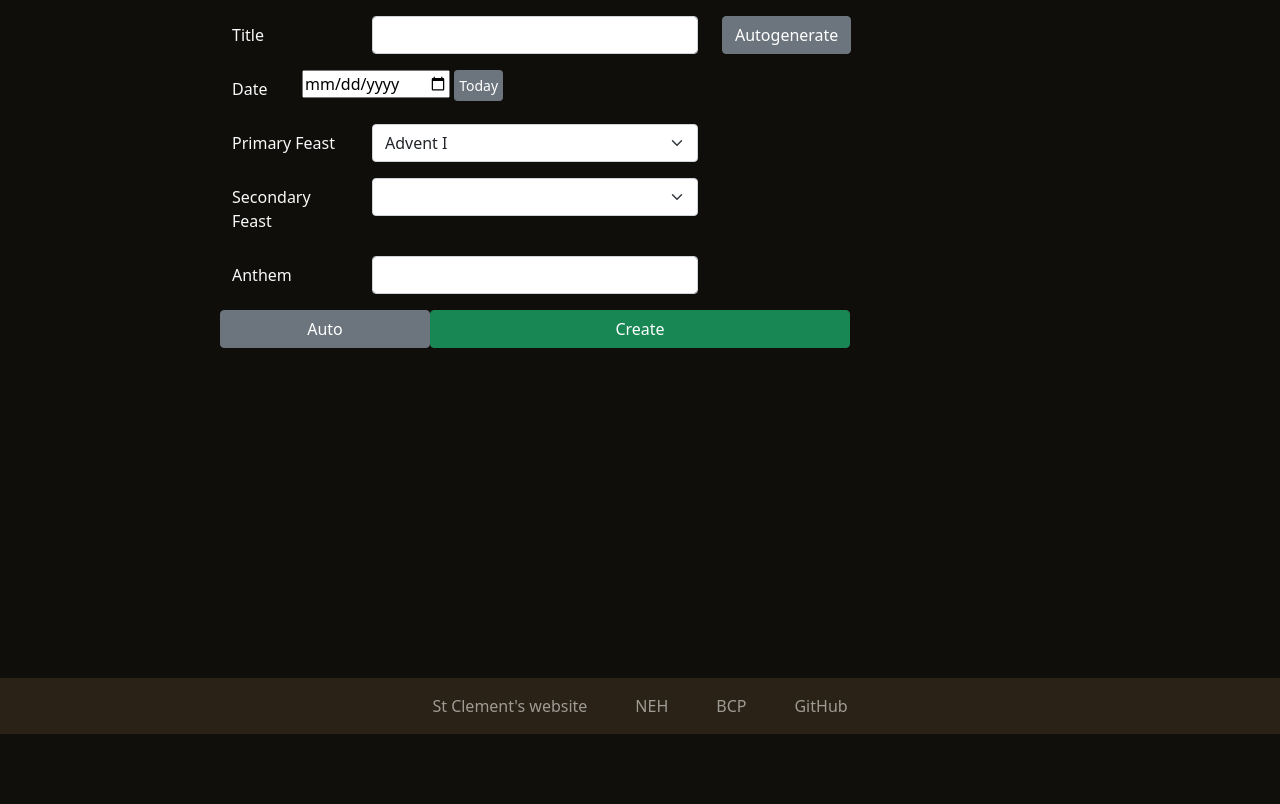
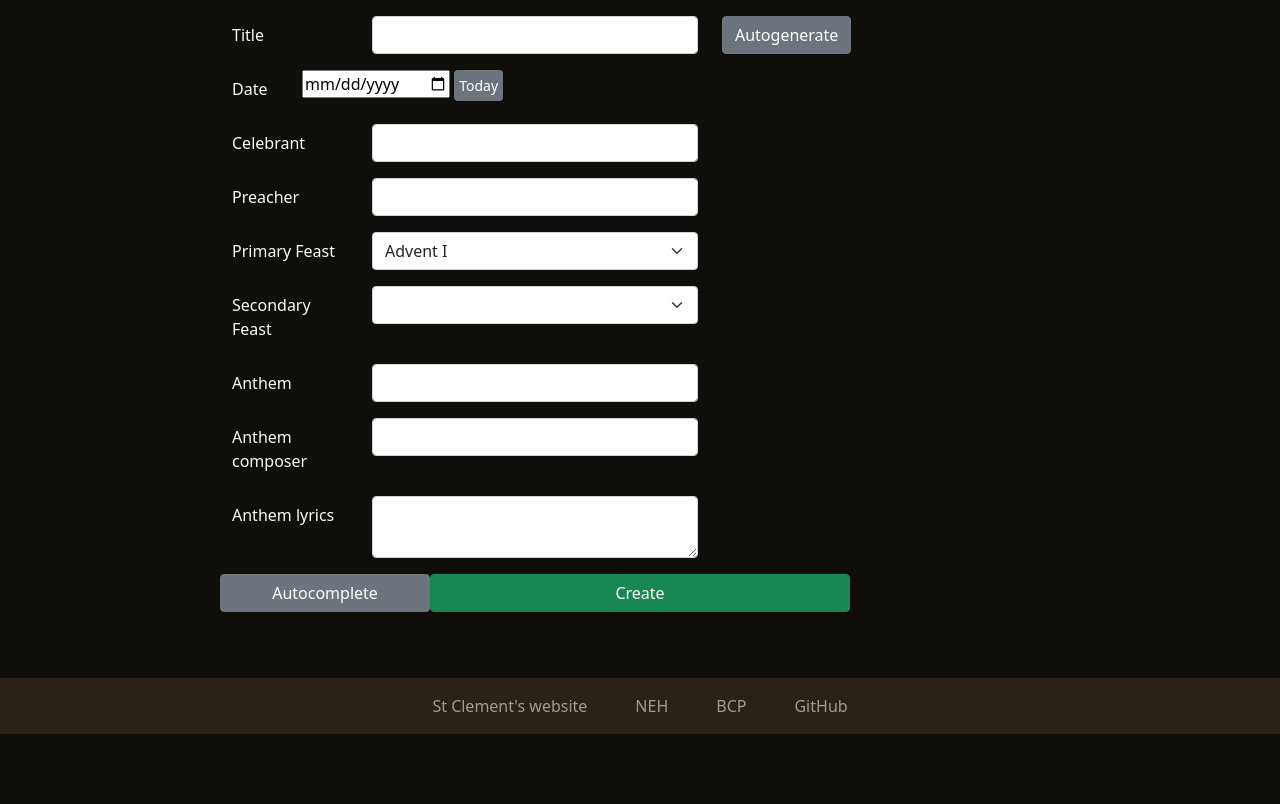
Before and after one commit to jftsang/pypew, a Flask app: page /pewSheet/ in a window 1280 px wide. Shown: the part 66-870 px from the top of the page. Before the commit the page ends 800 px from the top, so only its background shows below. Run offline with Flask 2, Linux system fonts and the light colour scheme; parts of the project's set-up code (start-up, migrations or seed data) failed here and were passed over.

Commit message:
Add more information to the pew sheet view

```diff
--- a/forms.py
+++ b/forms.py
@@ -30,9 +30,13 @@ class PewSheetForm(FlaskForm):
     feast_names = [feast.name for feast in Feast.all()]
     title = StringField('Title', validators=[DataRequired()])
     date = DateField('Date', validators=[DataRequired()])
+    celebrant = StringField('Celebrant')
+    preacher = StringField('Preacher')
     primary_feast_name = SelectField('Primary Feast', choices=feast_names)
     secondary_feast_name = SelectField('Secondary Feast', choices=[''] + feast_names)
-    anthem = StringField('Anthem')
+    anthem_title = StringField('Anthem')
+    anthem_composer = StringField('Anthem composer')
+    anthem_lyrics = StringField('Anthem lyrics', widget=TextArea())
 
 
 class UpdateTextsForm(FlaskForm):
--- a/pypew.py
+++ b/pypew.py
@@ -7,6 +7,7 @@ from typing import Optional
 from dotenv import load_dotenv
 from flask import Flask, url_for
 
+import filters
 import views
 
 load_dotenv()
@@ -53,6 +54,11 @@ def create_app(pypew: Optional[PyPew] = None, **kwargs) -> Flask:
     app.errorhandler(404)(views.not_found_handler)
     app.errorhandler(Exception)(views.internal_error_handler)
 
+    app.template_filter('celebrant_and_preacher')(filters.celebrant_and_preacher)
+    app.template_filter('english_date')(filters.english_date)
+
+    app.jinja_env.globals.update(len=len)
+
     if pypew is not None:
         pypew.app = app
 
--- a/static/styles.css
+++ b/static/styles.css
@@ -8,6 +8,11 @@ main {
 
 h1, h2, h3, h4, h5, h6 {
     font-family: "Book Antiqua", serif;
+}
+
+h2 {
+    font-size: larger;
+    font-weight: bold;
 }
 
 #navbar {
--- a/templates/pewSheet.html
+++ b/templates/pewSheet.html
@@ -5,102 +5,46 @@
     {% if service %}
         <div class="container">
 
-        <h1>{{ service.title }}</h1>
+            <h1>{{ service.title }}</h1>
+
+            <p>{{ service.date | english_date }}. {{ service | celebrant_and_preacher }}</p>
 
             <p class="text-muted">
                 You would see information about <strong>{{ service.title }}</strong> here,
                 and some buttons to generate .docx and .pdf files.</p>
 
             <p class="text-muted">{{ service }}</p>
+
+            <h2>Introit</h2>
+            <p class="pewbody">{{ service.introit }}</p>
+
+            {% if len(service.collects) > 1 %}
+                <h2>Collects</h2>
+            {% elif len(service.collects) == 1 %}
+                <h2>Collect</h2>
+            {% endif %}
+            {% for c in service.collects %}
+                <p>{{ c }}</p>
+            {% endfor %}
+
+            <h2>Offertory Proper</h2>
+            <p class="pewbody">{{ service.primary_feast.offertory }}</p>
+
+            <h2>Communion Proper</h2>
+            <p class="pewbody">{{ service.primary_feast.communion }}</p>
+
+
+            {% if service.anthem %}
+                <h2>Anthem: {{ service.anthem.title }}</h2>
+                <p class="pewbody">{{ service.anthem.lyrics }}</p>
+            {% endif %}
+
+
         </div>
     {% endif %}
 
     <div class="container">
-        <form method="post"
-              action="{{ url_for('pew_sheet_create_view') }}"
-              class="px-5">
-            {{ form.csrf_token }}
-
-            <div class="row mb-3">
-                {{ form.title.label(class='col-sm-2 col-form-label') }}
-                <div class="col-sm-5">
-                    {{ form.title(class='form-control') }}
-                    {% if form.title.errors %}
-                        {% for error in form.title.errors %}
-                            <small class="font-small text-danger">
-                                {{ error }}
-                            </small>
-                        {% endfor %}
-                    {% endif %}
-                </div>
-                <div class="col">
-                    <a class="btn btn-secondary" id="autogenerate">Autogenerate</a>
-                </div>
-            </div>
-
-            <div class="row mb-3">
-                {{ form.date.label(class='col-sm-1 col-form-label') }}
-                <div class="col">
-                    {{ form.date(class='form-date') }}
-                    <a class="btn btn-secondary btn-sm px-1" id="today-btn">Today</a>
-                    {% if form.date.errors %}
-                        {% for error in form.date.errors %}
-                            <small class="font-small text-danger">
-                                {{ error }}
-                            </small>
-                        {% endfor %}
-                    {% endif %}
-                </div>
-            </div>
-
-            <div class="row mb-3">
-                {{ form.primary_feast_name.label(class='col-sm-2 col-form-label') }}
-                <div class="col-sm-5">
-                    {{ form.primary_feast_name(class='form-select') }}
-                    {% if form.primary_feast_name.errors %}
-                        {% for error in form.primary_feast_name.errors %}
-                            <small class="font-small text-danger">
-                                {{ error }}
-                            </small>
-                        {% endfor %}
-                    {% endif %}
-                </div>
-            </div>
-
-            <div class="row mb-3">
-                {{ form.secondary_feast_name.label(class='col-sm-2 col-form-label') }}
-                <div class="col-sm-5">
-                    {{ form.secondary_feast_name(class='form-select') }}
-                    {% if form.secondary_feast_name.errors %}
-                        {% for error in form.secondary_feast_name.errors %}
-                            <small class="font-small text-danger">
-                                {{ error }}
-                            </small>
-                        {% endfor %}
-                    {% endif %}
-                </div>
-            </div>
-
-            <div class="row mb-3">
-                {{ form.anthem.label(class='col-sm-2 col-form-label') }}
-                <div class="col-sm-5">
-                    {{ form.anthem(class='form-control') }}
-                    {% if form.anthem.errors %}
-                        {% for error in form.anthem.errors %}
-                            <small class="font-small text-danger">
-                                {{ error }}
-                            </small>
-                        {% endfor %}
-                    {% endif %}
-                </div>
-            </div>
-
-            <div class="row">
-                    <a id="auto-btn" class="btn btn-secondary w-25">Auto</a>
-                <br/>
-                    <input type="submit" class="btn btn-success w-50" value="Create">
-            </div>
-        </form>
+        {% include 'serviceForm.html' %}
     </div>
 
     <script>
@@ -113,9 +57,9 @@
 
         autogenerate.onclick = () => {
             if (secondaryFeastNameField.value)
-                titleField.value = primaryFeastNameField.value + ' (' + secondaryFeastNameField.value + ') ' + dateField.value;
+                titleField.value = primaryFeastNameField.value + ' (' + secondaryFeastNameField.value + ') ';
             else
-                titleField.value = primaryFeastNameField.value + ' ' + dateField.value;
+                titleField.value = primaryFeastNameField.value;
         };
 
         const todayBtn = document.getElementById('today-btn');
@@ -123,6 +67,13 @@
             dateField.value = (new Date()).toISOString().split('T')[0];
         }
 
+        const autoFields = [titleField, dateField];
+        autoButton.onmouseover = () => {
+            autoFields.forEach((e) => {e.classList.add('bg-warning')});
+        }
+        autoButton.onmouseout = () => {
+            autoFields.forEach((e) => {e.classList.remove('bg-warning')});
+        }
         autoButton.onclick = () => {
             todayBtn.onclick();
             autogenerate.onclick();
--- /dev/null
+++ b/templates/serviceForm.html
@@ -0,0 +1,141 @@
+<form method="post"
+      action="{{ url_for('pew_sheet_create_view') }}"
+      class="px-5">
+    {{ form.csrf_token }}
+
+    <div class="row mb-3">
+        {{ form.title.label(class='col-sm-2 col-form-label') }}
+        <div class="col-sm-5">
+            {{ form.title(class='form-control') }}
+            {% if form.title.errors %}
+                {% for error in form.title.errors %}
+                    <small class="font-small text-danger">
+                        {{ error }}
+                    </small>
+                {% endfor %}
+            {% endif %}
+        </div>
+        <div class="col">
+            <a class="btn btn-secondary" id="autogenerate">Autogenerate</a>
+        </div>
+    </div>
+
+    <div class="row mb-3">
+        {{ form.date.label(class='col-sm-1 col-form-label') }}
+        <div class="col">
+            {{ form.date(class='form-date') }}
+            <a class="btn btn-secondary btn-sm px-1" id="today-btn">Today</a>
+            {% if form.date.errors %}
+                {% for error in form.date.errors %}
+                    <small class="font-small text-danger">
+                        {{ error }}
+                    </small>
+                {% endfor %}
+            {% endif %}
+        </div>
+    </div>
+
+    <div class="row mb-3">
+        {{ form.celebrant.label(class='col-sm-2 col-form-label') }}
+        <div class="col-sm-5">
+            {{ form.celebrant(class='form-control') }}
+            {% if form.celebrant.errors %}
+                {% for error in form.celebrant.errors %}
+                    <small class="font-small text-danger">
+                        {{ error }}
+                    </small>
+                {% endfor %}
+            {% endif %}
+        </div>
+    </div>
+
+    <div class="row mb-3">
+        {{ form.preacher.label(class='col-sm-2 col-form-label') }}
+        <div class="col-sm-5">
+            {{ form.preacher(class='form-control') }}
+            {% if form.preacher.errors %}
+                {% for error in form.preacher.errors %}
+                    <small class="font-small text-danger">
+                        {{ error }}
+                    </small>
+                {% endfor %}
+            {% endif %}
+        </div>
+    </div>
+
+    <div class="row mb-3">
+        {{ form.primary_feast_name.label(class='col-sm-2 col-form-label') }}
+        <div class="col-sm-5">
+            {{ form.primary_feast_name(class='form-select') }}
+            {% if form.primary_feast_name.errors %}
+                {% for error in form.primary_feast_name.errors %}
+                    <small class="font-small text-danger">
+                        {{ error }}
+                    </small>
+                {% endfor %}
+            {% endif %}
+        </div>
+    </div>
+
+    <div class="row mb-3">
+        {{ form.secondary_feast_name.label(class='col-sm-2 col-form-label') }}
+        <div class="col-sm-5">
+            {{ form.secondary_feast_name(class='form-select') }}
+            {% if form.secondary_feast_name.errors %}
+                {% for error in form.secondary_feast_name.errors %}
+                    <small class="font-small text-danger">
+                        {{ error }}
+                    </small>
+                {% endfor %}
+            {% endif %}
+        </div>
+    </div>
+
+    <div class="row mb-3">
+        {{ form.anthem_title.label(class='col-sm-2 col-form-label') }}
+        <div class="col-sm-5">
+            {{ form.anthem_title(class='form-control') }}
+            {% if form.anthem_title.errors %}
+                {% for error in form.anthem_title.errors %}
+                    <small class="font-small text-danger">
+                        {{ error }}
+                    </small>
+                {% endfor %}
+            {% endif %}
+        </div>
+    </div>
+
+    <div class="row mb-3">
+        {{ form.anthem_composer.label(class='col-sm-2 col-form-label') }}
+        <div class="col-sm-5">
+            {{ form.anthem_composer(class='form-control') }}
+            {% if form.anthem_composer.errors %}
+                {% for error in form.anthem_composer.errors %}
+                    <small class="font-small text-danger">
+                        {{ error }}
+                    </small>
+                {% endfor %}
+            {% endif %}
+        </div>
+    </div>
+
+    <div class="row mb-3">
+        {{ form.anthem_lyrics.label(class='col-sm-2 col-form-label') }}
+        <div class="col-sm-5">
+            {{ form.anthem_lyrics(class='form-control') }}
+            {% if form.anthem_lyrics.errors %}
+                {% for error in form.anthem_lyrics.errors %}
+                    <small class="font-small text-danger">
+                        {{ error }}
+                    </small>
+                {% endfor %}
+            {% endif %}
+        </div>
+    </div>
+
+    <div class="row">
+        <a id="auto-btn" class="btn btn-secondary w-25" title="Automatically complete some fields">Autocomplete</a>
+        <br/>
+        <input type="submit" class="btn btn-success w-50" value="Create">
+    </div>
+</form>
--- a/views.py
+++ b/views.py
@@ -8,7 +8,7 @@ from flask import (
 )
 
 from forms import PewSheetForm, UpdateTextsForm
-from models import Feast, NotFoundError, get, Service
+from models import Feast, NotFoundError, get, Service, Music
 from utils import logger
 
 TEXTS_CSV = os.path.join(os.path.dirname(__file__), 'data', 'feasts.csv')
@@ -47,12 +47,21 @@ def pew_sheet_create_view():
         else:
             secondary_feast = None
 
+        if form.anthem_title.data:
+            anthem = Music(title=form.anthem_title.data,
+                           composer=form.anthem_composer.data,
+                           lyrics=form.anthem_lyrics.data)
+        else:
+            anthem = None
+
         service = Service(
             title=form.title.data,
             date=form.date.data,
+            celebrant=form.celebrant.data,
+            preacher=form.preacher.data,
             primary_feast=primary_feast,
             secondary_feast=secondary_feast,
-            anthem=form.anthem.data,
+            anthem=anthem,
         )
 
     return render_template(
```
Also changed, not shown: filters.py (added, +21 -0 lines), models.py (+24 -2 lines).
